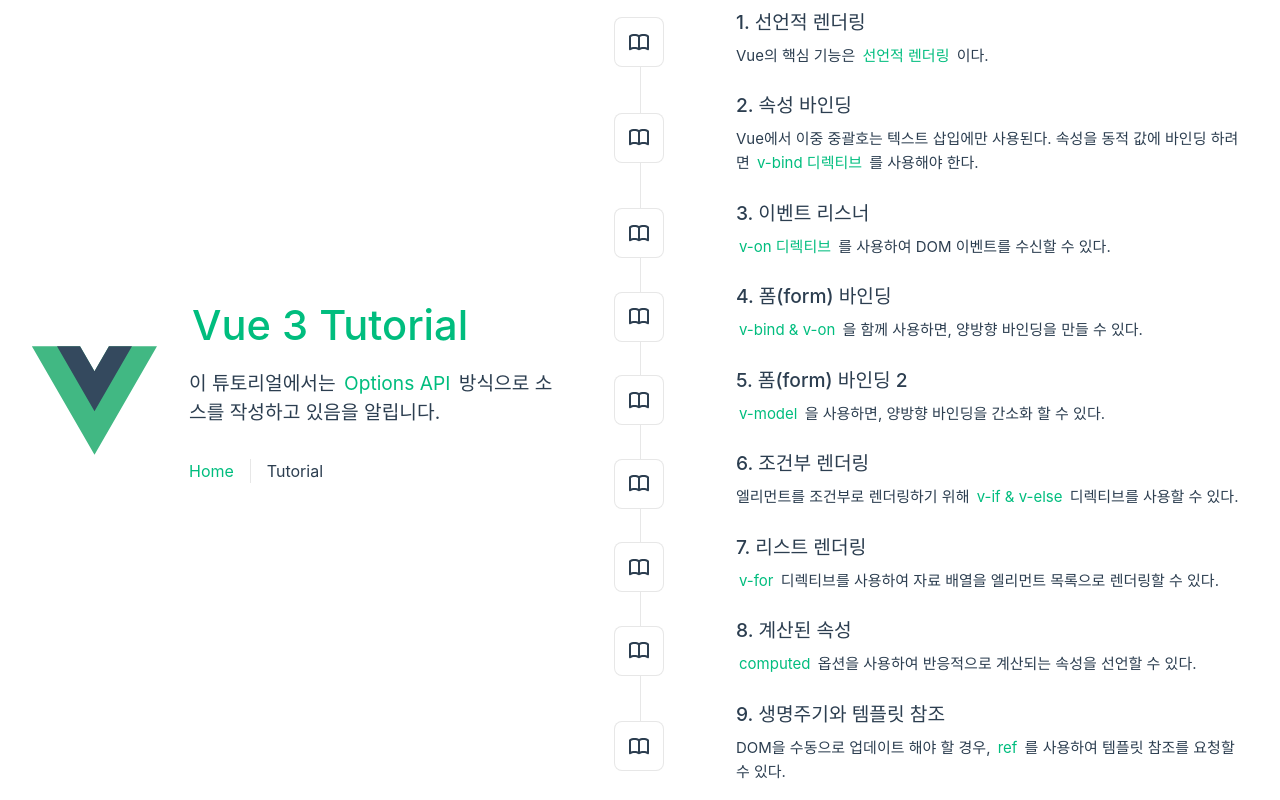
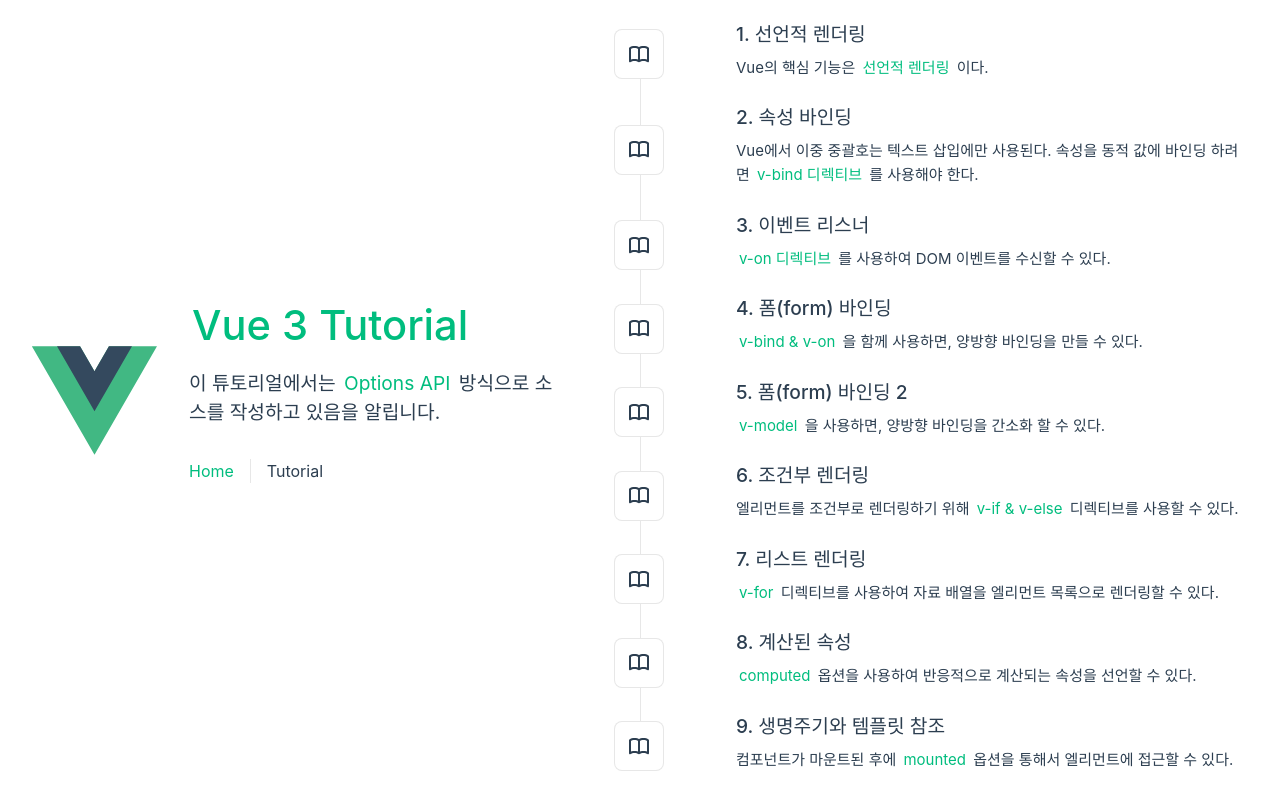
Before and after one commit to museloper/vue-3-note, a Vue app: page /tutorial in a window 1280 px wide. Built offline with nearby package versions, Linux system fonts and the light colour scheme.

Commit message:
생명주기와 템플릿 참조 - 내용 수정

```diff
--- a/src/components/TheTutorial.vue
+++ b/src/components/TheTutorial.vue
@@ -63,9 +63,9 @@
   {
     chapter: '/tutorial/09',
     title: '9. 생명주기와 템플릿 참조',
-    pre: `DOM을 수동으로 업데이트 해야 할 경우,`,
-    highlight: `ref`,
-    post: `를 사용하여 템플릿 참조를 요청할 수 있다. `
+    pre: `컴포넌트가 마운트된 후에`,
+    highlight: `mounted`,
+    post: `옵션을 통해서 엘리먼트에 접근할 수 있다.`
   }
 ])
 </script>
```
